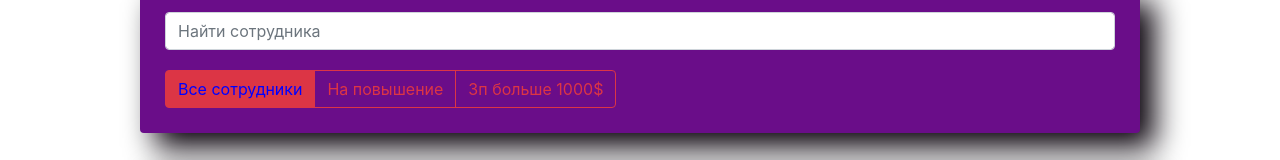
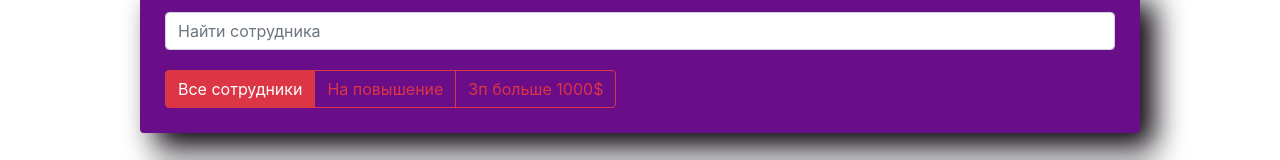
Before and after one commit to akhmed-umarov/react-hooks-redux, a React (Create React App) app: page / in a window 1280 px wide. Shown: the part 292-452 px from the top of the page. Built offline with nearby package versions, Linux system fonts and the light colour scheme.

Commit message:
bandling auto react 18 async render

```diff
--- a/src/components/app-filter/app-filter.jsx
+++ b/src/components/app-filter/app-filter.jsx
@@ -49,18 +49,21 @@ class AppFilter extends Component{
 
    const ArrayButtons =  [
          {className: "btn btn-danger" , 'data-filter' : "all"  ,
-         children : " Все сотрудники" , colored: true} ,
+         children : " Все сотрудники" } ,
+         // , colored: true
+
          {className: "btn btn-outline-danger" , 'data-filter' : "increase" ,
-         children : " На повышение"  , colored: false},
-         {className: "btn btn-outline-danger" , 'data-filter' : "zp" , children : "Зп больше 1000$"  , colored: false}
+         children : " На повышение" } ,
+         {className: "btn btn-outline-danger" , 'data-filter' : "zp" , children : "Зп больше 1000$"}
       ]
    ///тут можно было тоже вытащить переменные через диструктуризацию в элементе {как обычно это делаю }
-   const buttons = ArrayButtons.map(el=>{
+   const buttons = ArrayButtons.map((el , index)=>{
       return (
-         <button {...el} onClick={this.onUpdateFilter}
+         <button key={index} {...el} onClick={this.onUpdateFilter}
          ///ТУТ МОЖНО ИСОПЛЬЗОВАТЬ ТОЛЬКО ТЕРНАРНЫЙ ОПЕРАТОР
          ///динамический стиль
-         style = {el.colored ? {color : 'blue'} : null}/>
+         // style = {el.colored ? {color : 'blue'} : null}
+         />
       )
    })
 
--- a/src/components/product-add-form/product-add-form.jsx
+++ b/src/components/product-add-form/product-add-form.jsx
@@ -35,6 +35,9 @@ static onLog = () =>{
     console.log(`Static method your can use for name some class`);
 }
 
+
+static logger = 'on';
+
 render() {
 
 let {name, salary } = this.state
@@ -68,9 +71,7 @@ let {name, salary } = this.state
    )
 }}
 
-
+ProductAddForm.onLog();
+console.log(ProductAddForm.logger);
 
 export default ProductAddForm
-
-
-ProductAddForm.onLog();
```
